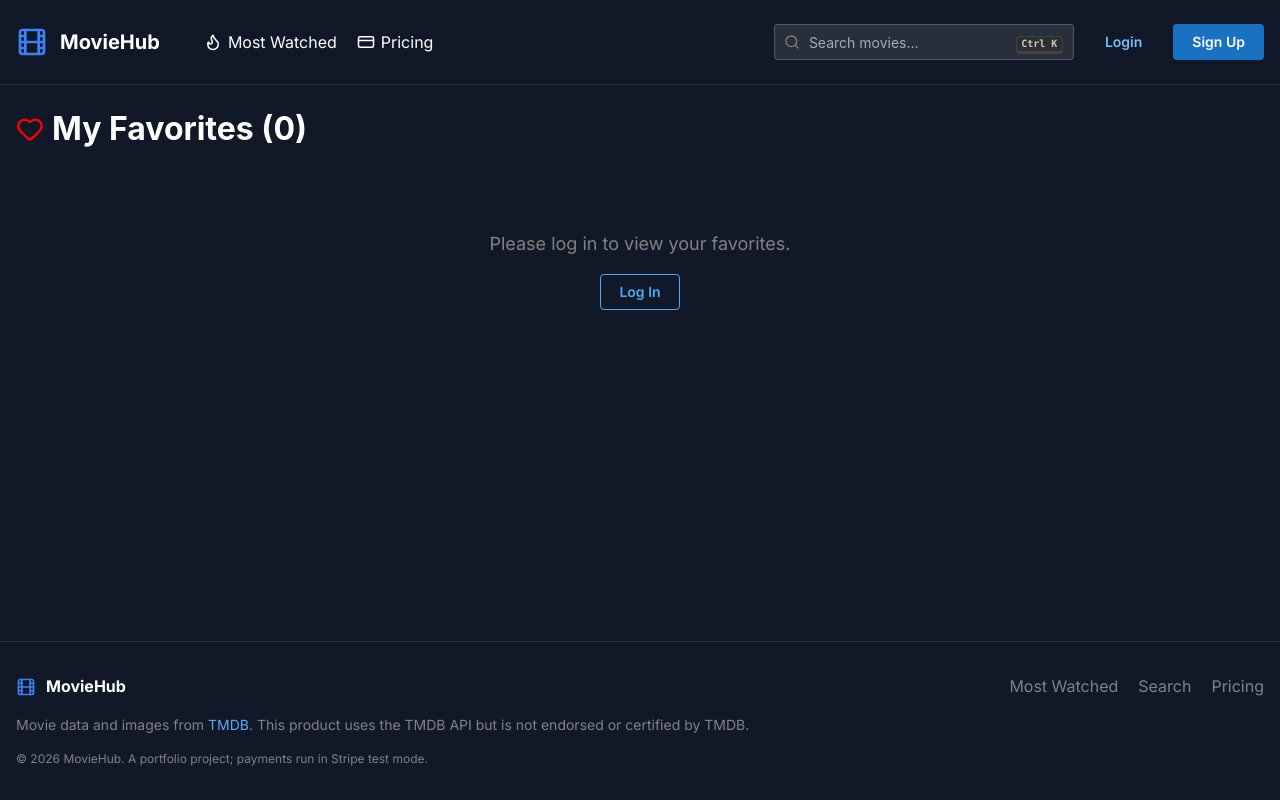
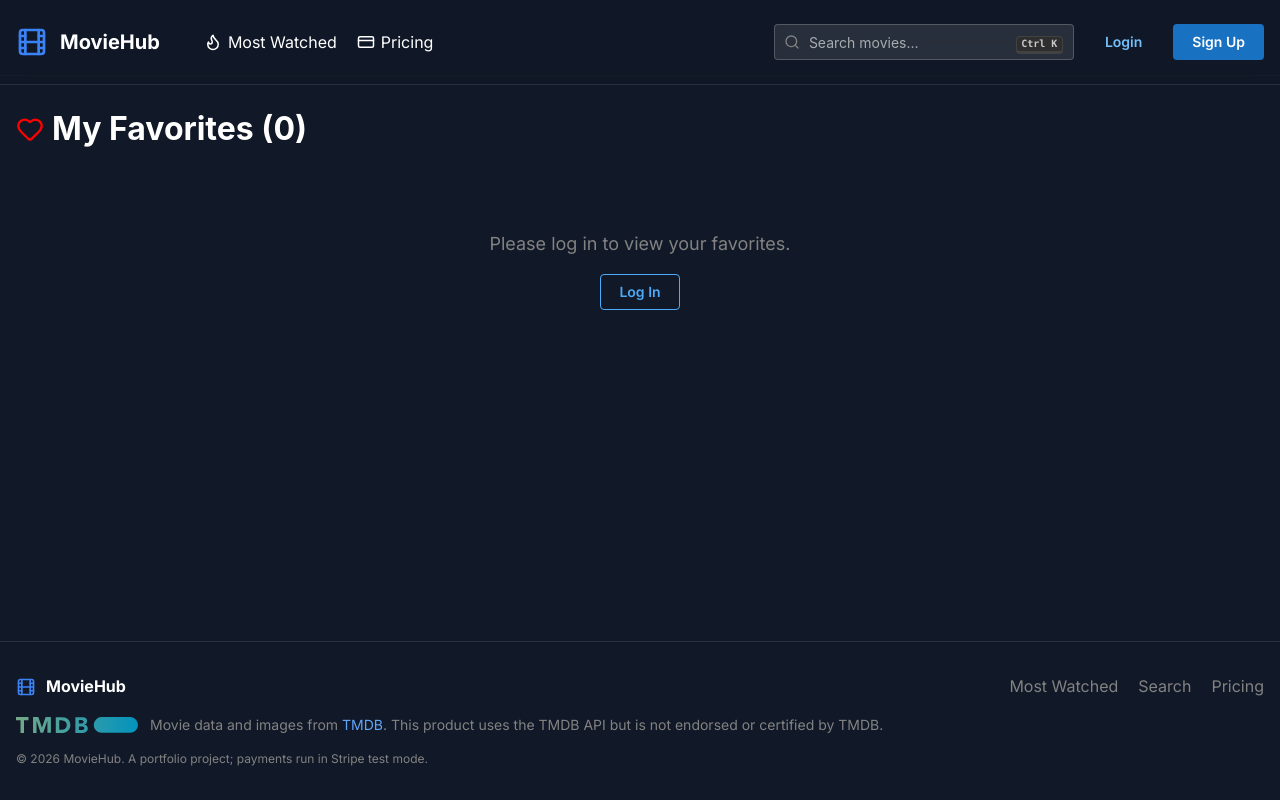
Before and after one commit to HrvojeZec/movieapp, a Next.js app: page /favorites in a window 1280 px wide. Built offline with nearby package versions, Linux system fonts and the light colour scheme; no server answers.

Commit message:
feat(footer): show the TMDB logo
The official TMDB logo links to themoviedb.org next to the attribution text, smaller and dimmer
than the MovieHub name, as TMDB's logo rules ask.

```diff
--- a/src/shared/ui/Footer/Footer.module.scss
+++ b/src/shared/ui/Footer/Footer.module.scss
@@ -18,3 +18,13 @@
 .tmdbLink {
   color: var(--primary-400);
 }
+
+.tmdbLogo {
+  display: inline-flex;
+  opacity: 0.8;
+
+  &:hover,
+  &:focus-visible {
+    opacity: 1;
+  }
+}
--- a/src/shared/ui/Footer/Footer.tsx
+++ b/src/shared/ui/Footer/Footer.tsx
@@ -1,3 +1,4 @@
+import Image from "next/image";
 import Link from "next/link";
 import { Anchor, Box, Container, Group, Stack, Text } from "@mantine/core";
 import { Film } from "lucide-react";
@@ -6,6 +7,9 @@ import { COLORS } from "@/shared/theme/colors";
 import classes from "./Footer.module.scss";
 
 const TMDB_URL = "https://www.themoviedb.org";
+// TMDB's official logo (public/tmdb-logo.svg, 273×36): shown smaller than our own name, as their
+// attribution rules require
+const TMDB_LOGO = { src: "/tmdb-logo.svg", width: 122, height: 16 };
 
 const FOOTER_LINKS = [
   { label: "Most Watched", href: ROUTES.mostWatched },
@@ -38,6 +42,15 @@ export function Footer() {
           </Group>
 
           {/* Required by the TMDB API terms of use */}
+          <Group gap="sm" wrap="wrap">
+            <a
+              href={TMDB_URL}
+              target="_blank"
+              rel="noopener noreferrer"
+              className={classes.tmdbLogo}
+            >
+              <Image {...TMDB_LOGO} alt="TMDB (The Movie Database)" />
+            </a>
             <Text size="sm" c="dimmed">
               Movie data and images from{" "}
               <Anchor
@@ -50,6 +63,7 @@ export function Footer() {
               </Anchor>
               . This product uses the TMDB API but is not endorsed or certified by TMDB.
             </Text>
+          </Group>
 
           <Text size="xs" c="dimmed">
             © {new Date().getFullYear()} MovieHub. A portfolio project; payments run in Stripe test
```
Also changed, not shown: public/tmdb-logo.svg (added), 1 other file (tests, documents, lock files or other folders). Lines whose indentation alone changed are shown as unchanged.
